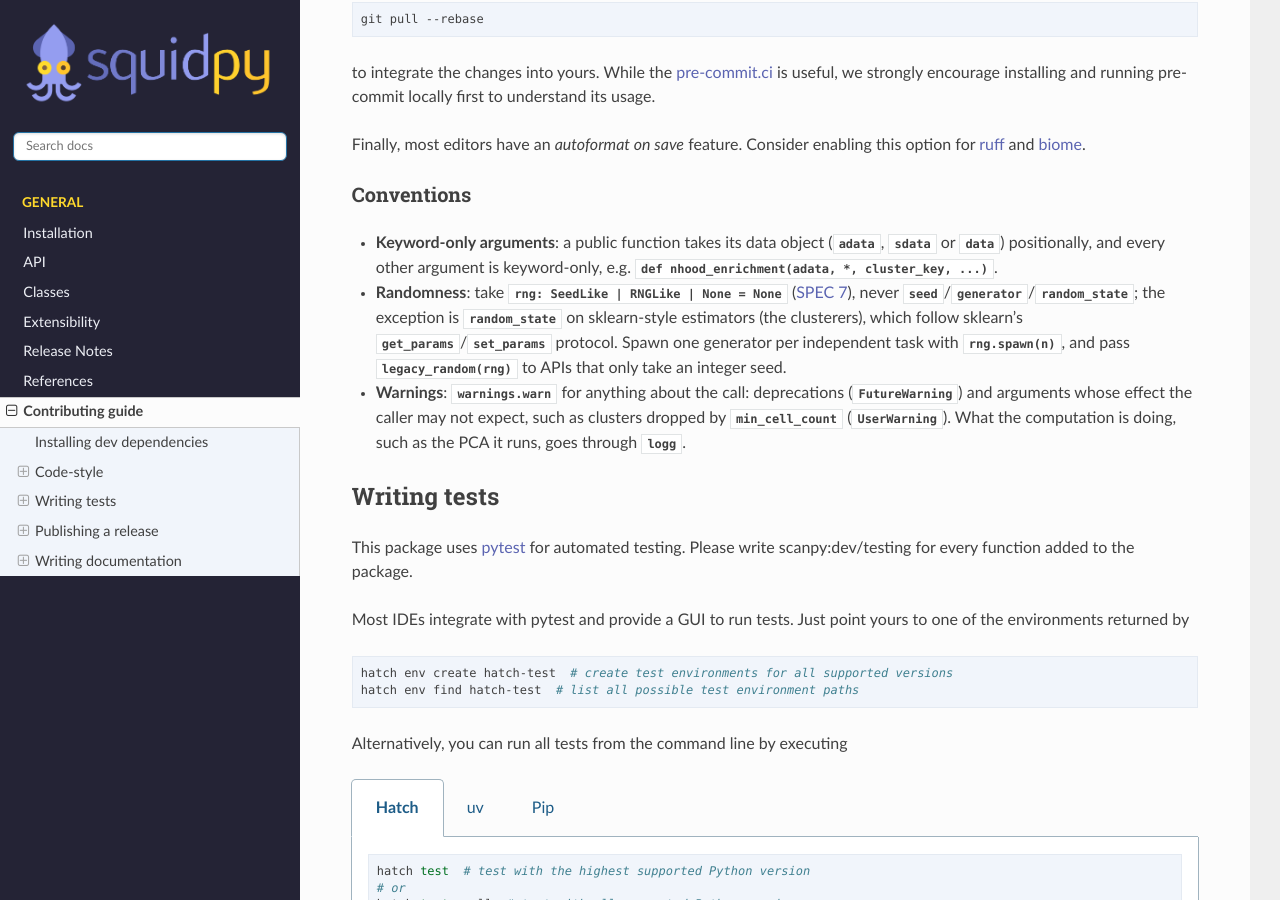
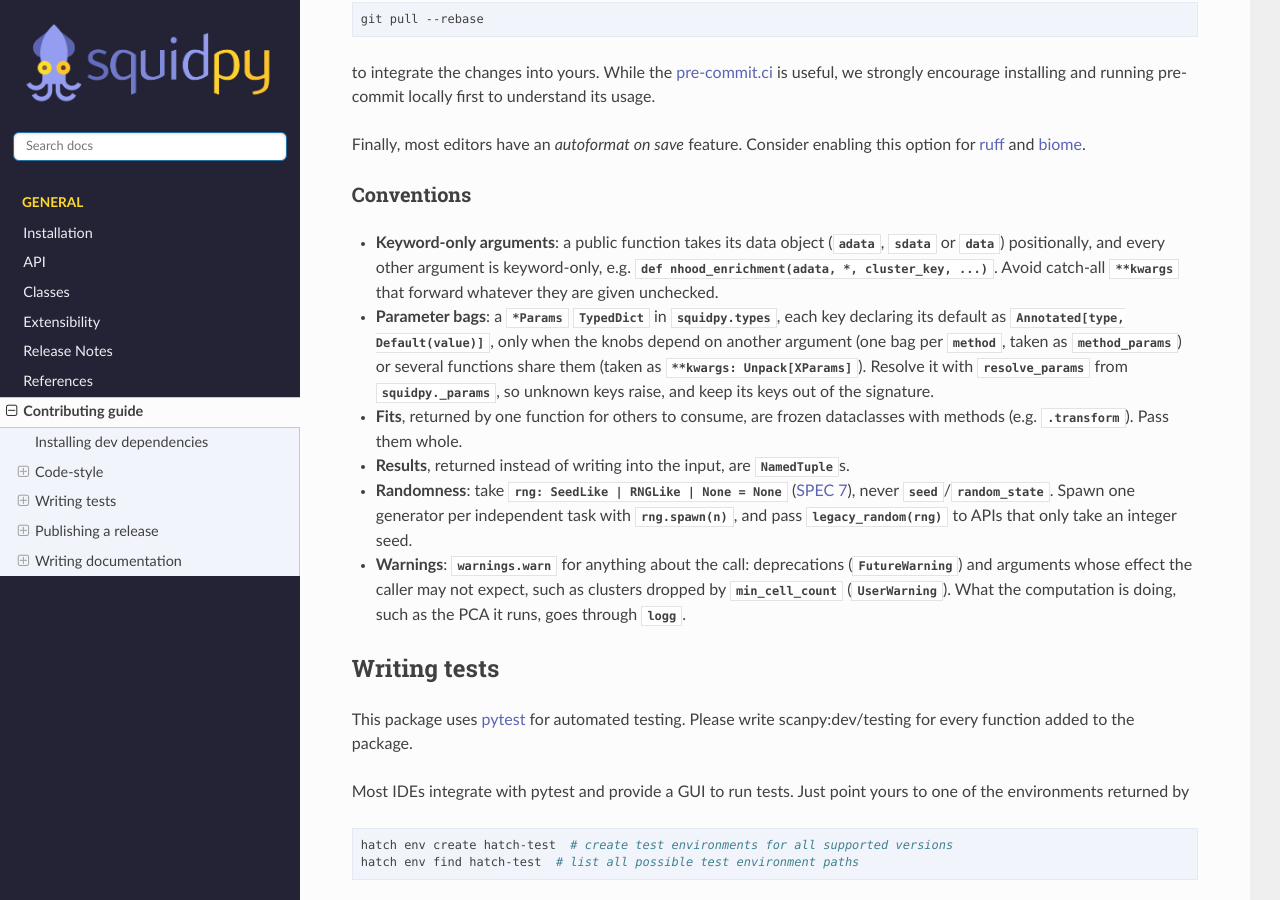
Before and after one commit to scverse/squidpy, a Sphinx documentation site: the page built from docs/contributing.md, in a window 1280 px wide and 900 px high, scrolled down 2343 px. Built offline with Sphinx 7.4.7 and the Read the Docs theme 3.1.0, drawn with Linux system fonts in a browser that asks for light colours; pages that are not in the unit, such as notebooks, are missing from menus; the version number could not be read and is left out; cross-references to code outside the pages are shown as plain code.

Commit message:
Document the API conventions in the contribution guide
When a setting stays a keyword argument, when it becomes a *Params bag
(method_params= vs **Unpack), and what Fits and Results are.

```diff
--- a/docs/contributing.md
+++ b/docs/contributing.md
@@ -169,8 +169,11 @@ Consider enabling this option for [ruff][ruff-editors] and [biome][biome-editors
 
 ### Conventions
 
-- **Keyword-only arguments**: a public function takes its data object (`adata`, `sdata` or `data`) positionally, and every other argument is keyword-only, e.g. `def nhood_enrichment(adata, *, cluster_key, ...)`.
-- **Randomness**: take `rng: SeedLike | RNGLike | None = None` ([SPEC 7](https://scientific-python.org/specs/spec-0007/)), never `seed`/`generator`/`random_state`; the exception is `random_state` on sklearn-style estimators (the clusterers), which follow sklearn's `get_params`/`set_params` protocol. Spawn one generator per independent task with `rng.spawn(n)`, and pass `legacy_random(rng)` to APIs that only take an integer seed.
+- **Keyword-only arguments**: a public function takes its data object (`adata`, `sdata` or `data`) positionally, and every other argument is keyword-only, e.g. `def nhood_enrichment(adata, *, cluster_key, ...)`. Avoid catch-all `**kwargs` that forward whatever they are given unchecked.
+- **Parameter bags**: a `*Params` {class}`~typing.TypedDict` in {mod}`squidpy.types`, each key declaring its default as `Annotated[type, Default(value)]`, only when the knobs depend on another argument (one bag per `method`, taken as `method_params`) or several functions share them (taken as `**kwargs: Unpack[XParams]`). Resolve it with `resolve_params` from `squidpy._params`, so unknown keys raise, and keep its keys out of the signature.
+- **Fits**, returned by one function for others to consume, are frozen dataclasses with methods (e.g. `.transform`). Pass them whole.
+- **Results**, returned instead of writing into the input, are {class}`~typing.NamedTuple`s.
+- **Randomness**: take `rng: SeedLike | RNGLike | None = None` ([SPEC 7](https://scientific-python.org/specs/spec-0007/)), never `seed`/`random_state`. Spawn one generator per independent task with `rng.spawn(n)`, and pass `legacy_random(rng)` to APIs that only take an integer seed.
 - **Warnings**: `warnings.warn` for anything about the call: deprecations (`FutureWarning`) and arguments whose effect the caller may not expect, such as clusters dropped by `min_cell_count` (`UserWarning`). What the computation is doing, such as the PCA it runs, goes through `logg`.
 
 (writing-tests)=
```
